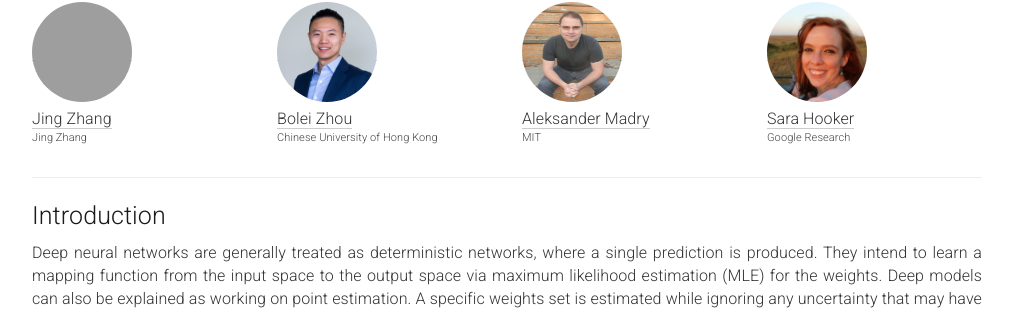
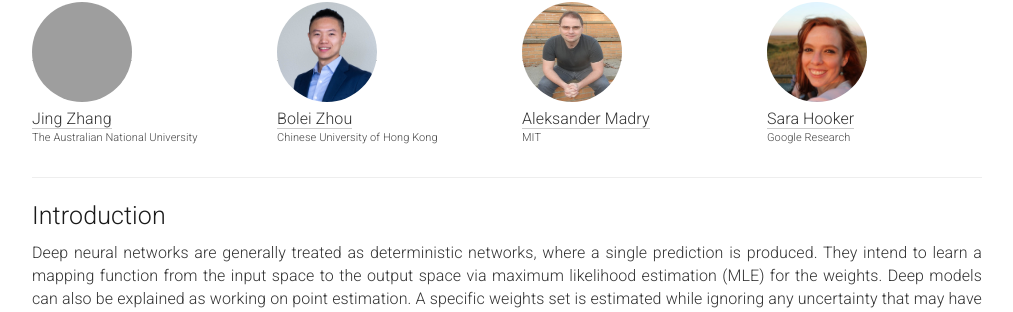
Before and after one commit to JingZhang617/uncertaintyestimation_iccv21.github.io, a Jekyll site: the page built from _pages/home.md, in a window 1280 px wide and 930 px high, cut to the strip 396-708 px from the top of the window. Shown: the whole strip, without its empty margins (133-1146 px from the left). Built offline with Jekyll 4.4.1, drawn with Linux system fonts in a browser that asks for light colours; grey boxes are pictures that could not be loaded.

Commit message:
Update home.md

```diff
--- a/_pages/home.md
+++ b/_pages/home.md
@@ -69,7 +69,7 @@ acknowledgements: ""
     </a>
     <div class="people-name">
       <a href="http://jingzhang617.github.io/">Jing Zhang</a>
-      <h6>Jing Zhang</h6>
+      <h6>The Australian National University</h6>
     </div>
   </div>
   <div class="col-xs-6 col-lg-3">
```
